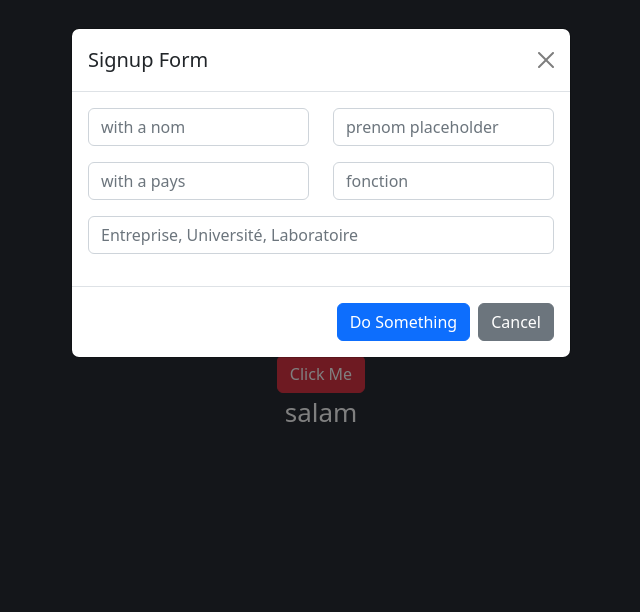
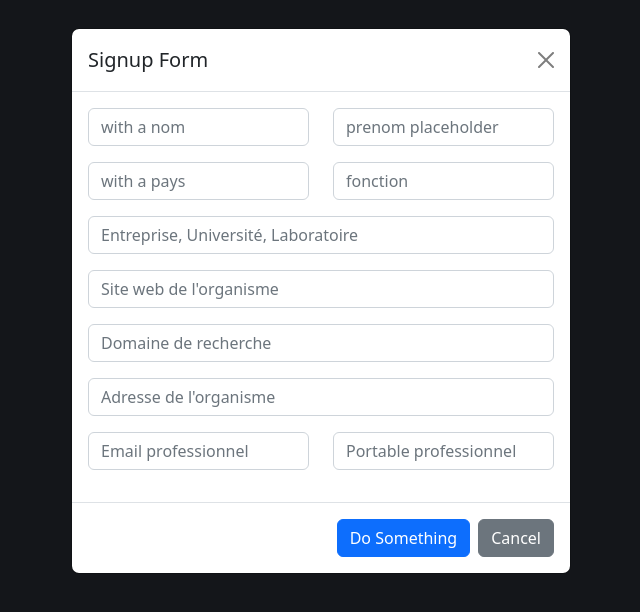
Before and after one commit to developython14/react_django_app, a React (Create React App) app in the folder frontend/: page / in a window 1280 px wide. Both pictures are taken after a click on the button "Click Me". Shown: the top 612 px of the page, without its empty margins (319-959 px from the left). Built offline with nearby package versions, Linux system fonts and the light colour scheme.

Commit message:
try to connect django wih react

```diff
--- a/frontend/src/componant/header.js
+++ b/frontend/src/componant/header.js
@@ -72,6 +72,54 @@ function Example(args) {
                     />
                 </FormGroup>
             </Row>
+            <Row>
+            <FormGroup>
+                    <Input
+                    id="site"
+                    name="site"
+                    placeholder="Site web de l'organisme"
+                    type="text"
+                    />
+                </FormGroup>
+                <FormGroup>
+                    <Input
+                    id="domaine"
+                    name="domaine"
+                    placeholder="Domaine de recherche"
+                    type="text"
+                    />
+                </FormGroup>
+                <FormGroup>
+                    <Input
+                    id="adresse_ins"
+                    name="adresse_ins"
+                    placeholder="Adresse de l'organisme"
+                    type="text"
+                    />
+                </FormGroup>
+            </Row>
+            <Row>
+                <Col md={6}>
+                <FormGroup>
+                    <Input
+                    id="email_pro"
+                    name="email_pro"
+                    placeholder="Email professionnel"
+                    type="text"
+                    />
+                </FormGroup>
+                </Col>
+                <Col md={6}>
+                <FormGroup>
+                    <Input
+                    id="portable professional"
+                    name="portable professional"
+                    placeholder="Portable professionnel"
+                    type="text"
+                    />
+                </FormGroup>
+                </Col>
+            </Row>
         </Form>
         </ModalBody>
         <ModalFooter>
```
